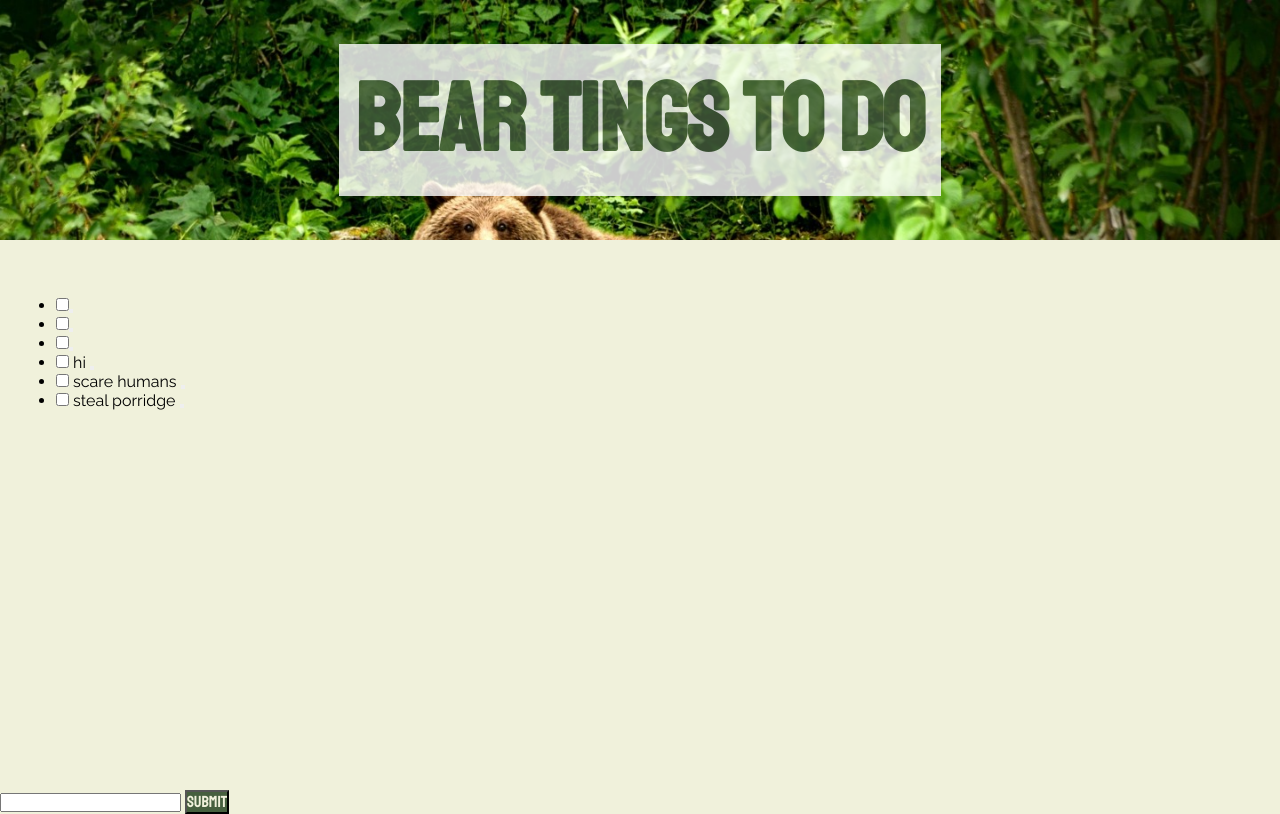
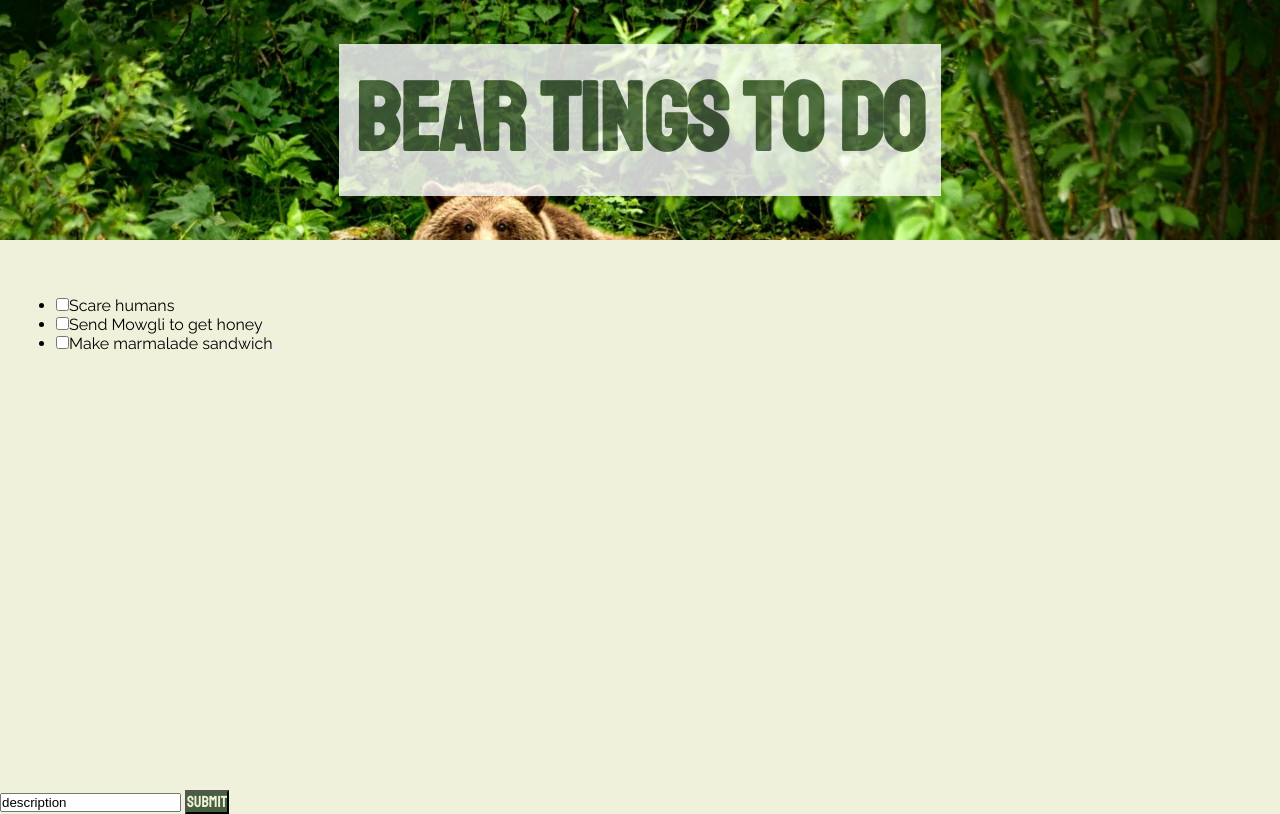
Before and after one commit to fac18/week2-ajnp-sbs-todolist, a website: page index.html in a window 1280 px wide. Drawn offline with Linux system fonts and the light colour scheme; a web font is replaced by a local one.

Commit message:
Dominated the DOM relates #1 #2 #3
co-authored-by: Gill <gillian@yeomans.org.uk>
co-authored-by: kinau <kinnamau@gmail.com>
co-authored-by: Reggie <reginaldjbeili@gmail.com>

```diff
--- a/dom.js
+++ b/dom.js
@@ -7,21 +7,26 @@
   var addTodoForm = document.getElementById("add-todo");
 
   var state = [
-    { id: -3, description: "first todo" },
-    { id: -2, description: "second todo" },
-    { id: -1, description: "third todo" }
-  ]; // this is our initial todoList
-
+    { id: -3, description: "Scare humans" },
+    { id: -2, description: "Send Mowgli to get honey" },
+    { id: -1, description: "Make marmalade sandwich" }
+  ];
+  console.log(state);
+  // this is our initial todoList
   // This function takes a todo, it returns the DOM node representing that todo
   var createTodoNode = function(todo) {
     var todoNode = document.createElement("li");
 
+    // add markTodo button
     var checkbox = document.createElement("input");
     checkbox.setAttribute("type", "checkbox");
     todoNode.appendChild(checkbox);
 
+    // add span holding description
     var descriptionHolder = document.createElement("span");
     todoNode.appendChild(descriptionHolder);
+    console.log(todo.description);
+    descriptionHolder.textContent = todo.description;
 
     // you will need to use addEventListener
     todoNode.addEventListener("click", function(event) {
@@ -31,7 +36,6 @@
         checkbox.classList.add("checked");
       }
     });
-    // add span holding description
 
     // this adds the delete button
     var deleteButtonNode = document.createElement("button");
@@ -40,8 +44,6 @@
       update(newState);
     });
     todoNode.appendChild(deleteButtonNode);
-
-    // add markTodo button
 
     // add classes for css
 
@@ -52,13 +54,13 @@
   if (addTodoForm) {
     addTodoForm.addEventListener("submit", function(event) {
       // https://developer.mozilla.org/en-US/docs/Web/Events/submit
-      // what does event.preventDefault do?
+      event.preventDefault();
+
       // what is inside event.target?
-
-      var description = "?"; // event.target ....
-
+      var description = event.target.querySelector("input").value; // event.target ....
+      console.log(description);
       // hint: todoFunctions.addTodo
-      var newState = []; // ?? change this!
+      var newState = todoFunctions.addTodo(state, description); // ?? change this!
       update(newState);
     });
   }
@@ -67,6 +69,7 @@
   var update = function(newState) {
     state = newState;
     renderState(state);
+    console.log("new:", state);
   };
 
   // you do not need to change this function
--- a/index.html
+++ b/index.html
@@ -17,26 +17,10 @@
       <h1 class="floating-box">Bear tings to do</h1>
     </header>
     <section id="todo-container">
-      <ul>
-        <li>
-          <input type="checkbox" name="done" value="false" />
-          hi
-          <button name="delete" value="delete" />
-        </li>
-        <li>
-          <input type="checkbox" name="done" value="false" />
-          scare humans
-          <button name="delete" value="delete" />
-        </li>
-        <li>
-          <input type="checkbox" name="done" />
-          steal porridge
-          <button name="delete" value="delete" />
-        </li>
-      </ul>
+      <ul></ul>
     </section>
     <form id="add-todo">
-      <input type="text" name="description" value="" />
+      <input type="text" name="description" value="description" />
       <input type="submit" name="" value="Submit" class="submit-change" />
     </form>
   </body>
```
